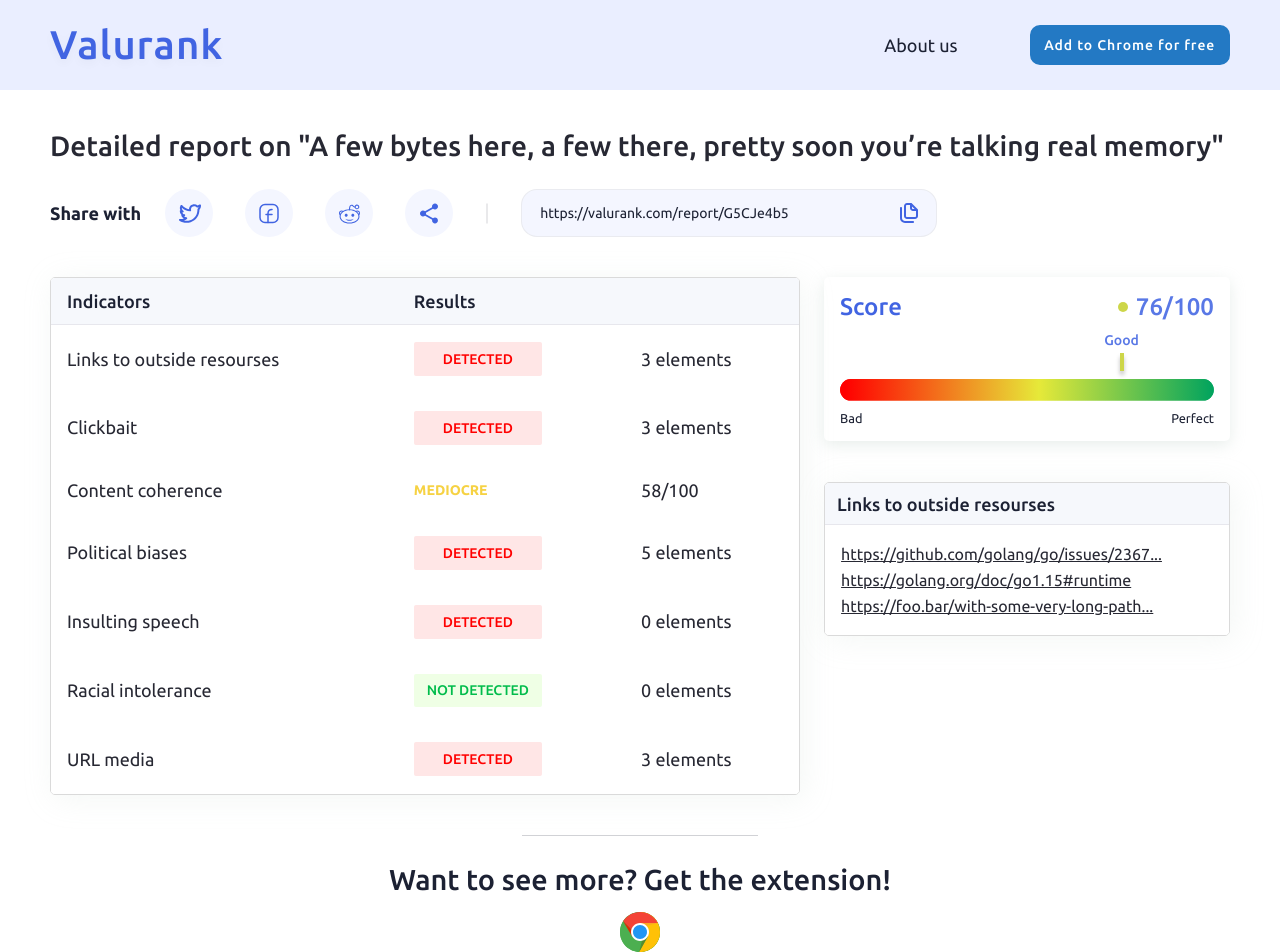
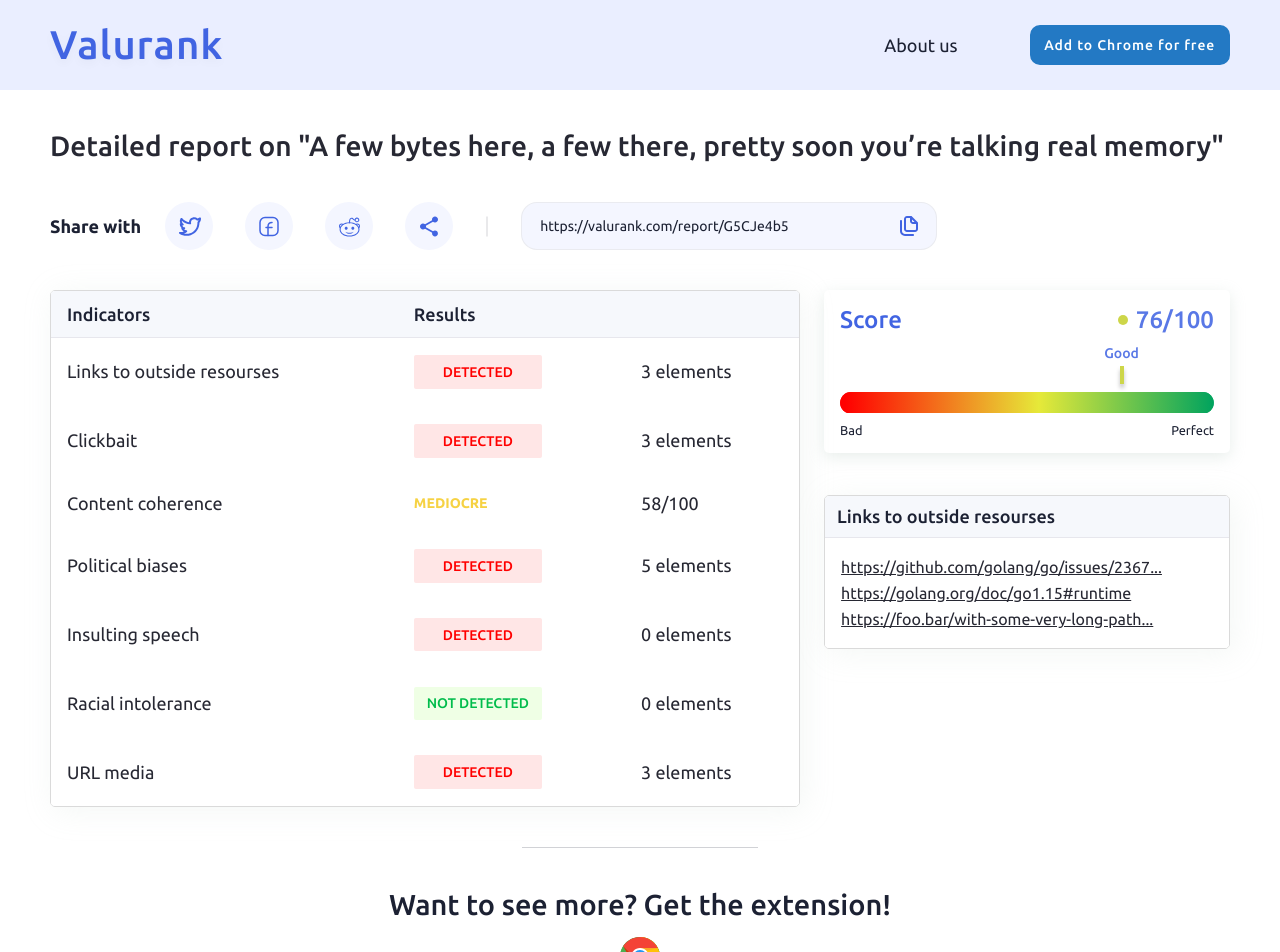
Before and after one commit to kindrakevychn/Next-report, a Next.js app: page / in a window 1280 px wide. Shown: the top 952 px of the page. Built offline with nearby package versions, Linux system fonts and the light colour scheme.

Commit message:
Index: layout childs will have same margin-bottom

```diff
--- a/pages/report.module.css
+++ b/pages/report.module.css
@@ -2,7 +2,6 @@
   font-size: 1.75rem;
   font-weight: 500;
   color: #272833;
-  margin-bottom: 1.7rem;
 }
 
 .col {
@@ -29,7 +28,8 @@
 .bannerSeparator {
   border-top: 1px solid rgba(28, 33, 51, .2);
   width: 20%;
-  margin: 1.7rem auto;
+  margin-left: auto;
+  margin-right: auto;
 }
 
 @media only screen and (max-width: 425px) {
```
